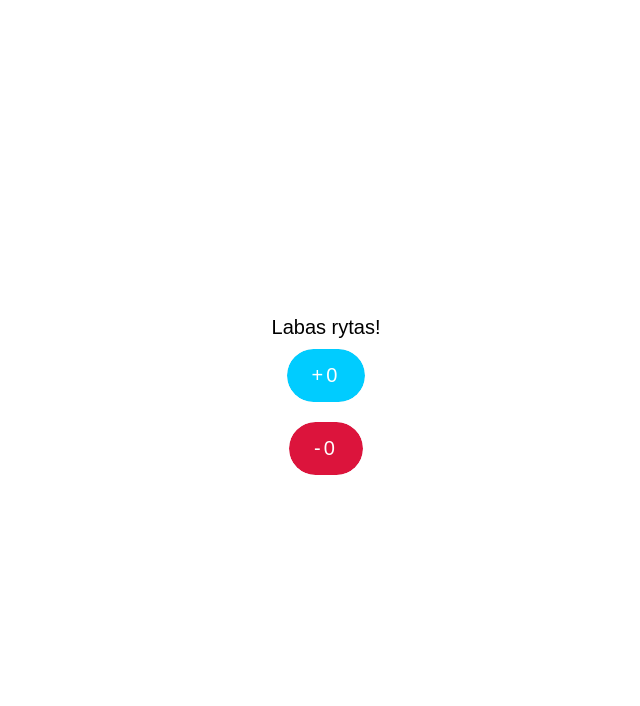
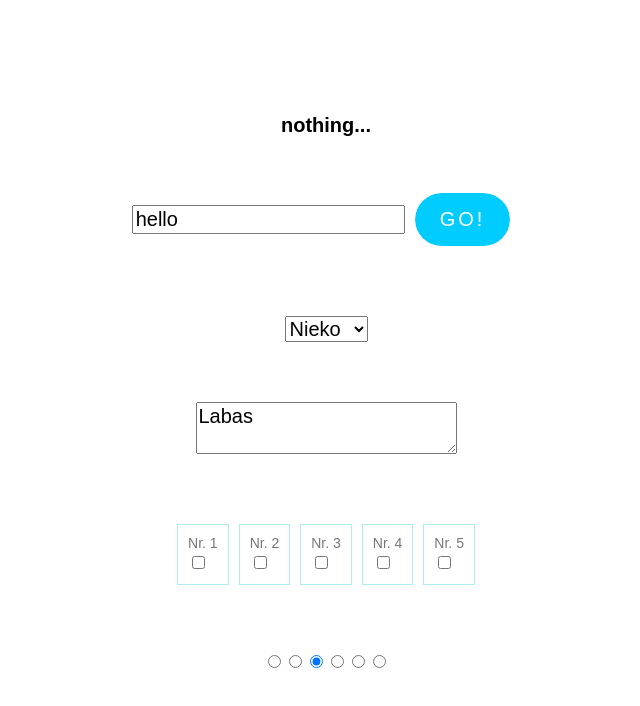
Before and after one commit to VaidasMakstutis/bit-react-basic-theory, a React (Create React App) app: page / in a window 1280 px wide. Shown: the top 706 px of the page, without its empty margins (314-954 px from the left). Built offline with nearby package versions, Linux system fonts and the light colour scheme.

Commit message:
Form controlled components

```diff
--- a/src/App.jsx
+++ b/src/App.jsx
@@ -1,29 +1,29 @@
+import TextInput from "./Components/Control/TextInput";
+import Select from "./Components/Control/Select";
+import Textarea from "./Components/Control/Textarea";
+import Checkbox from "./Components/Control/Checkbox";
+import Radiobutton from "./Components/Control/Radiobutton";
 import { useState } from "react";
+import ShowText from "./Components/Control/ShowText";
 
-import BlueButton from "./Components/Lift/BlueButton";
-import RedButton from "./Components/Lift/RedButton";
+function App (){
 
-function App() {
+    const [showText, setShowText] = useState('nothing...');
 
-    const [buttonCount, setButtonCount] = useState(0);
-
-    const plus = () => {
-        setButtonCount(buttonCount + 1);
+    const whatText = (text) => {
+        setShowText(text);
     }
 
-    const [redButtonCount, setRedButtonCount] = useState(0);
-
-    const minus = () => {
-        setRedButtonCount(redButtonCount - 1);
-    }
-
-  return (
-    <div className="App col">
-      <div>Labas rytas!</div>
-      <BlueButton buttonCount={buttonCount} plus={plus}/>
-      <RedButton count={redButtonCount} minus={minus}/>
-    </div>
-  );
+    return (
+        <div className="App col">
+            <ShowText text={showText}/>
+            <TextInput whatText={whatText}/>
+            <Select/>
+            <Textarea/>
+            <Checkbox/>
+            <Radiobutton/>
+        </div>
+    )
 }
 
 export default App;
--- /dev/null
+++ b/src/Components/Control/Checkbox.jsx
@@ -0,0 +1,40 @@
+import { useState } from "react";
+
+function Checkbox(){
+
+const [control, setControl] = useState({
+    nr1: false,
+    nr2: false,
+    nr3: false,
+    nr4: false,
+    nr5: false,
+});
+
+const doControl = nr => {
+    const controlCopy = {...control};
+    controlCopy[nr] = !controlCopy[nr];
+    setControl(controlCopy);
+}
+
+    return (
+        <div className="m-3">
+            <div className="nice-border" onClick={() => doControl('nr1')}>
+                <span>Nr. 1</span><input type="checkbox" onChange={() => doControl('nr1')} checked={control.nr1}/>
+            </div>
+            <div className="nice-border" onClick={() => doControl('nr2')}>
+                <span>Nr. 2</span><input type="checkbox" onChange={() => doControl('nr2')} checked={control.nr2}/>
+            </div>
+            <div className="nice-border" onClick={() => doControl('nr3')}>
+                <span>Nr. 3</span><input type="checkbox" onChange={() => doControl('nr3')} checked={control.nr3}/>
+            </div>
+            <div className="nice-border" onClick={() => doControl('nr4')}>
+                <span>Nr. 4</span><input type="checkbox" onChange={() => doControl('nr4')} checked={control.nr4}/>
+            </div>
+            <div className="nice-border" onClick={() => doControl('nr5')}>
+                <span>Nr. 5</span><input type="checkbox" onChange={() => doControl('nr5')} checked={control.nr5}/>
+            </div>
+        </div>
+    )
+}
+
+export default Checkbox;
--- /dev/null
+++ b/src/Components/Control/Radiobutton.jsx
@@ -0,0 +1,28 @@
+import { useState } from "react";
+
+function Radiobutton () {
+
+const defaultRadio = [false, false, false, false, false, false];
+
+const [radio, setRadio] = useState([false, false, true, false, false, false]);
+
+const control = e => {
+    const radioCopy = [...defaultRadio];
+    const i = parseInt(e.target.value);
+    radioCopy[i] = true;
+    setRadio(radioCopy);
+}
+
+    return (
+        <div className="m-3">
+            <input type="radio" name="radio" onChange={control} value="0" checked={radio[0]}></input>
+            <input type="radio" name="radio" onChange={control} value="1" checked={radio[1]}></input>
+            <input type="radio" name="radio" onChange={control} value="2" checked={radio[2]}></input>
+            <input type="radio" name="radio" onChange={control} value="3" checked={radio[3]}></input>
+            <input type="radio" name="radio" onChange={control} value="4" checked={radio[4]}></input>
+            <input type="radio" name="radio" onChange={control} value="5" checked={radio[5]}></input>
+        </div>
+    )
+}
+
+export default Radiobutton;
--- /dev/null
+++ b/src/Components/Control/Select.jsx
@@ -0,0 +1,23 @@
+import { useState } from "react";
+
+function Select() {
+
+const [select, setSelect] = useState(0);
+
+const changed = e => {
+    setSelect(e.target.value);
+}
+
+    return (
+        <div className="m-3">
+            <select value={select} onChange={changed}>
+                <option value="0">Nieko</option>
+                <option value="1">Vienas</option>
+                <option value="5">Penki</option>
+                <option value="777">Daug</option>
+            </select>
+        </div>
+    )
+}
+
+export default Select;
--- /dev/null
+++ b/src/Components/Control/ShowText.jsx
@@ -0,0 +1,8 @@
+
+function ShowText({text}) {
+    return (
+            <h2>{text}</h2>
+    )
+}
+
+export default ShowText;
--- /dev/null
+++ b/src/Components/Control/TextInput.jsx
@@ -0,0 +1,20 @@
+import { useState } from "react";
+
+function TextInput ({whatText}) {
+
+const [text, setText] = useState('hello');
+
+const changed = e => {
+    console.log(e.target.value);
+    setText(e.target.value);
+}
+
+    return (
+        <div className="m-3">
+            <input type="text" onChange={changed} value={text}/>
+            <button className="button" onClick={() => whatText(text)}>GO!</button>
+        </div>
+    )
+}
+
+export default TextInput;
--- /dev/null
+++ b/src/Components/Control/Textarea.jsx
@@ -0,0 +1,18 @@
+import { useState } from "react";
+
+function Textarea() {
+
+const [text, setText] = useState('Labas');
+
+const changed = e => {
+    setText(e.target.value);
+}
+
+    return (
+        <div className="m-3">
+            <textarea value={text} onChange={changed}></textarea>
+        </div>
+    )
+}
+
+export default Textarea;
--- a/src/index.scss
+++ b/src/index.scss
@@ -82,3 +82,21 @@ body {
       }
     }
 }
+
+.m-3 {
+  margin: 30px;
+}
+
+.nice-border {
+  margin: 5px;
+  padding: 10px;
+  border: 1px solid paleturquoise;
+  display: inline-block;
+  cursor: pointer;
+  &:hover {
+    border-color: green;
+  }
+    span {
+      margin: 0;
+    }
+}
```
Also changed, not shown: src/App_05.jsx (added, +29 -0 lines).
